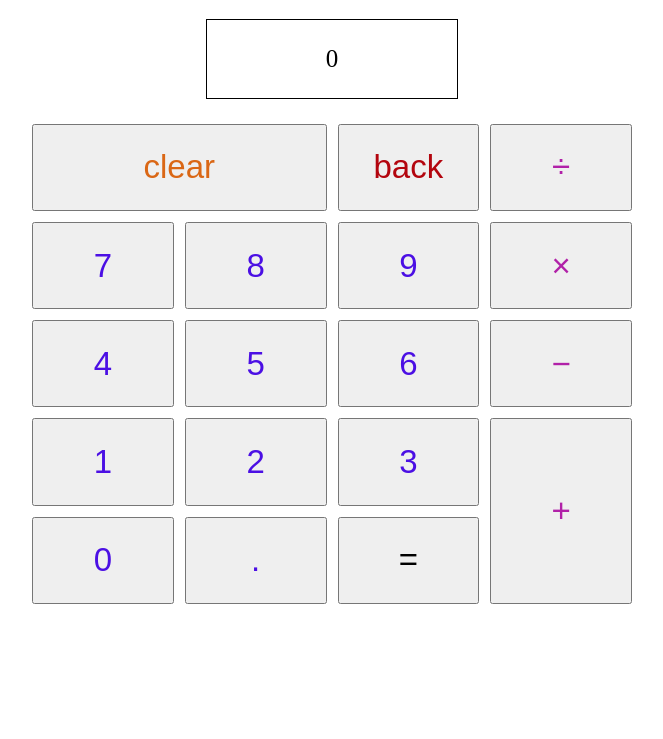
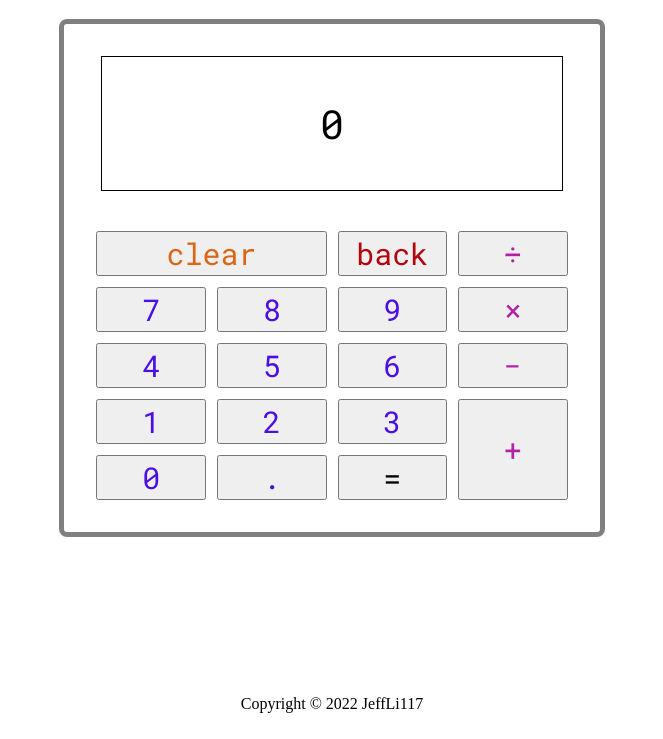
Before and after one commit to JeffLi117/Math-Is-Hard, a plain HTML site: page index.html in a window 1280 px wide. Shown: the part 61-800 px from the top of the page, without its empty margins (308-971 px from the left). Drawn offline with Linux system fonts and the light colour scheme.

Commit message:
Fixed floating numbers and added simple calculator design

```diff
--- a/index.html
+++ b/index.html
@@ -4,12 +4,15 @@
     <meta charset="utf-8">
     <link rel="stylesheet" href="style.css">
     <title>How To Maths 101</title>
-
+    <link rel="preconnect" href="https://fonts.googleapis.com">
+    <link rel="preconnect" href="https://fonts.gstatic.com" crossorigin>
+    <link href="https://fonts.googleapis.com/css2?family=Roboto+Mono&display=swap" rel="stylesheet">
   </head>
   <body>
     <h1>
       Not all math puns are awful... Just sum!
     </h1>
+    <div id="biggest">
       <div id="container"></div>
         <div id="button-container">
           <button id="button7">7</button>
@@ -31,6 +34,14 @@
           <button id="buttonClear">clear</button>
           <button id="buttonBack">back</button>
         </div>
+    </div>
+    <footer id="footer">
+      <p>
+        Copyright © 2022 JeffLi117
+      </p>
+      <a href="https://https://github.com/JeffLi117" target="_blank"><i class="fa fa-github" aria-hidden="true"></i>
+      </a>
+    </footer>
   </body>
 
   <script src="math.js"></script>
--- a/math.js
+++ b/math.js
@@ -7,21 +7,27 @@ let equalsJustClicked = "no";
 let deleteLastInput = "";
 let dotClicked = "no";
 
+/* +parseFloat((4.55555).toFixed(2));
+//-> 4.56
+
++parseFloat((4).toFixed(2));
+//-> 4 */
+
 function add(a, b) {
-    return a+b}
+    return parseFloat((a+b).toFixed(10))}
 
 function subtract(a, b) {
-    return a-b}
+    return parseFloat((a-b).toFixed(10))}
 
 
 function multiply(a, b) {
-    return a*b}
+    return parseFloat((a*b).toFixed(10))}
 
 function divide(a,b) {
     if (a === 0 || b === 0) {
         return "Try again, slick."
     } else {
-    return a/b}}
+    return parseFloat((a/b).toFixed(10))}}
 
 function operate(operator, number1, number2) {
     return operator(number1, number2)}
--- a/style.css
+++ b/style.css
@@ -7,24 +7,45 @@ body {
     display: table-cell;
     vertical-align: top;
     text-align: center;
-    width: 75vh;
+    width: 100%;
     height: 100vh;
+}
+
+#biggest {
+    border: 5px solid gray;
+    border-radius: 8px;
+    padding: 2em;
+
 }
 
 button[id^="button"] {
     color:rgb(75, 15, 228);
 }
 
+footer {
+    position: absolute;
+    bottom: 0;
+    left: 0;
+    display: flex;
+    align-items: center;
+    justify-content: center;
+    width: 100%;
+    box-sizing: border-box;
+    padding: 10px;
+    font-size: 1em;
+ }
+
 .display {
+    text-align: center;
     display: inline-block;
     border: 1px solid black;
-    font-size: 25px;
-    min-width: 120px;
-    max-width: 200px;
-    width: 50%;
+    font-size: 40px;
+    min-width: 200px;
+    max-width: 380px;
+    width: 100%;
     margin-bottom: 1em;
     padding: 1em;
-    font-family:'Times New Roman', Times, serif
+    font-family: 'Roboto Mono', monospace;
 }
 
 #button-container {
@@ -37,7 +58,10 @@ button[id^="button"] {
 }
 
 button {
-    font-size: 33px;
+    font-size: 30px;
+    min-width: 45px;
+    min-height: 45px;
+    font-family: 'Roboto Mono', monospace;
 }
 
 .buttons {
```
Lines whose indentation alone changed are shown as unchanged.
